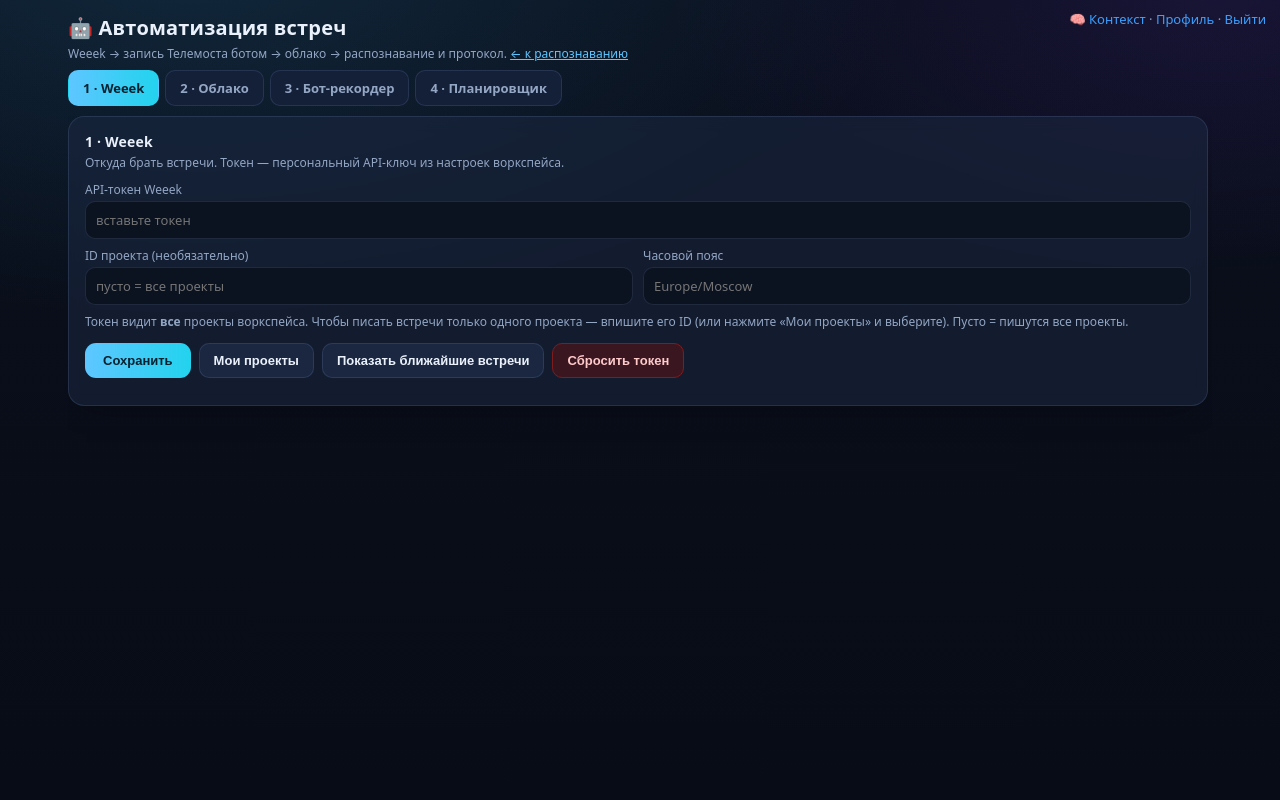
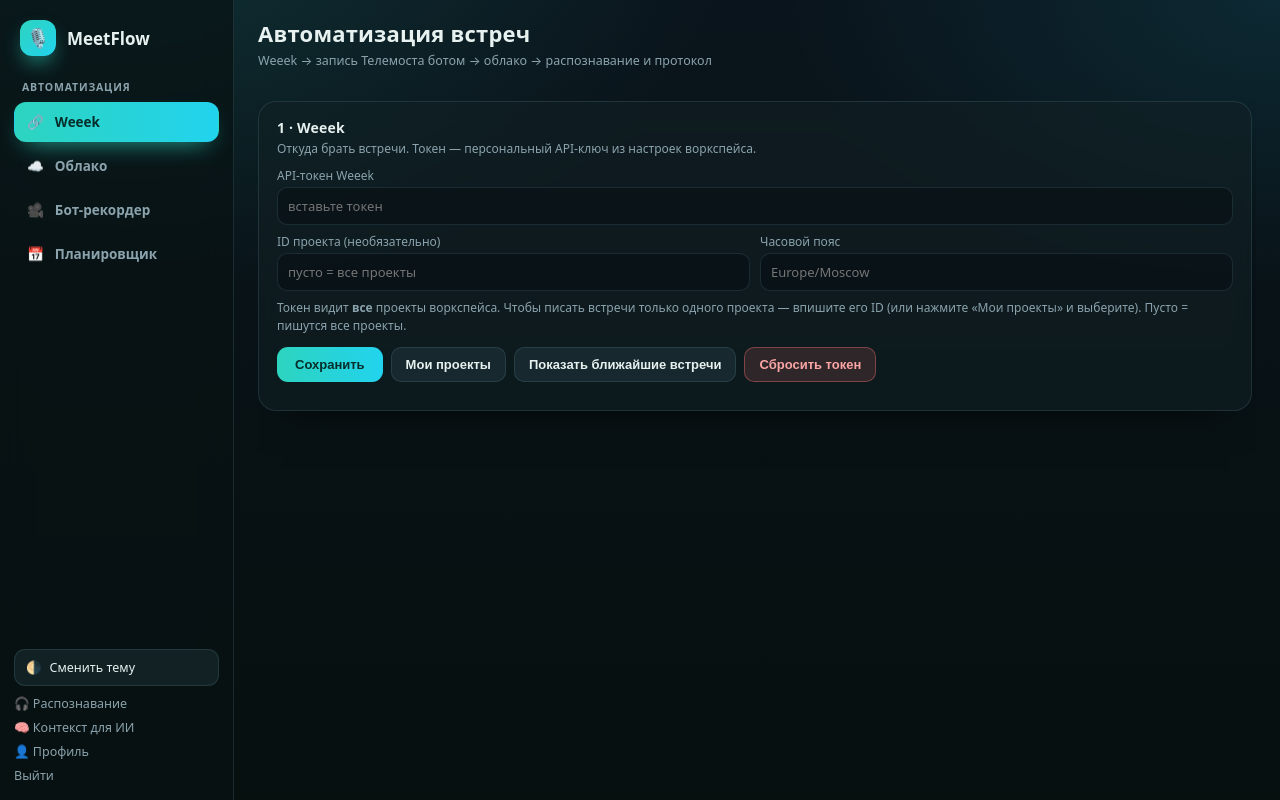
Before and after one commit to sglazunov/voise-bot, a Python web app: template app/templates/automation.html in a window 1280 px wide. Run offline with Jinja, Linux system fonts and the light colour scheme; the template is opened without the code that fills it, so the values that code supplies are empty.

Commit message:
redesign(automation): MeetFlow dashboard — sidebar, KPI tiles, teal-glass, light/dark
Redesigned the automation dashboard to match the requested v0 reference, keeping
ALL functions (every id/handler/tab panel is unchanged):
- app shell = left sidebar (MeetFlow brand, vertical nav from the existing tabs,
  theme toggle, footer links) + content area; the 4 settings tabs and all their
  wired controls are intact.
- teal "dark glass" palette (glassmorphism cards, teal→cyan accents) with a full
  LIGHT theme via :root[data-theme=light] and a persisted toggle (localStorage).
- KPI tiles at the top (сегодня / готово / идёт запись / поток) populated live
  from the scheduler status; meeting badges restyled to the new palette.
- all form/settings classes re-themed via CSS variables (nothing lost).

Validated by serving the rendered template in a headless browser: sidebar, tab
switching, cards and both themes render correctly.

```diff
--- a/app/templates/automation.html
+++ b/app/templates/automation.html
@@ -5,111 +5,144 @@
   <meta name="viewport" content="width=device-width, initial-scale=1">
   <title>Автоматизация встреч</title>
   <style>
-    :root{--bg:#0a0f1c;--card:rgba(28,40,66,.55);--card2:#0f1830;--accent:#5ec6ff;--accent2:#22d3ee;
-          --txt:#eaf1fb;--muted:#93a6c4;--line:rgba(120,150,200,.18);--ok:#16a34a;--err:#dc2626;--warn:#d97706;}
+    :root{--accent:#2dd4bf;--accent2:#22d3ee;--accent-ink:#052e2b;
+          --bg1:#06100f;--bg2:#0a141c;--txt:#e6f1f0;--muted:#8ba3ad;
+          --card:rgba(19,34,38,.55);--card2:rgba(11,20,26,.6);--line:rgba(120,180,190,.16);
+          --side:rgba(9,18,20,.72);--glow1:rgba(45,212,191,.15);--glow2:rgba(34,211,238,.11);
+          --ok:#34d399;--bad:#f87171;--warn:#fbbf24;--shadow:0 18px 42px -24px rgba(0,0,0,.85);--inbg:rgba(8,16,20,.65);}
+    :root[data-theme="light"]{--txt:#0c2a2a;--muted:#557079;--bg1:#eaf3f2;--bg2:#e2edf0;
+          --card:rgba(255,255,255,.78);--card2:rgba(255,255,255,.62);--line:rgba(18,80,90,.15);
+          --side:rgba(255,255,255,.82);--glow1:rgba(45,212,191,.2);--glow2:rgba(34,211,238,.16);
+          --accent-ink:#053330;--shadow:0 18px 40px -26px rgba(20,60,70,.35);--inbg:rgba(255,255,255,.7);}
     *{box-sizing:border-box}
-    body{margin:0;color:var(--txt);font-family:system-ui,-apple-system,Segoe UI,Roboto,sans-serif;
-         height:100vh;overflow:hidden;
-         background:radial-gradient(1200px 600px at 15% -5%,rgba(56,189,248,.14),transparent 60%),
-                    radial-gradient(1000px 500px at 95% 0%,rgba(124,58,237,.12),transparent 55%),
-                    linear-gradient(180deg,#0a0f1c,#080c16)}
-    /* Full-height layout: header + tabs fixed, only the active panel scrolls. */
-    .wrap{max-width:1180px;margin:0 auto;padding:12px 18px 14px;height:100vh;
-          display:flex;flex-direction:column;min-height:0}
-    a{color:var(--accent)}
-    h1{font-size:20px;margin:2px 0;letter-spacing:.2px}
-    .sub{color:var(--muted);font-size:12px;margin:2px 0 8px}
-    /* Tabs */
-    .tabbar{display:flex;gap:6px;flex-wrap:wrap;margin-bottom:10px;flex:0 0 auto}
-    .tabbtn{background:#141f38;color:var(--muted);border:1px solid var(--line);border-radius:10px;
-            padding:8px 14px;font-size:13px;font-weight:600;cursor:pointer;font-family:inherit}
-    .tabbtn:hover{color:var(--txt)}
-    .tabbtn.active{background:linear-gradient(90deg,var(--accent),var(--accent2));color:#04212f;border-color:transparent}
-    .tabpanels{flex:1 1 auto;min-height:0;overflow:auto;padding-right:4px}
-    .tabpanel{display:none}
-    .tabpanel.active{display:block}
-    .card{background:var(--card);border:1px solid var(--line);border-radius:16px;padding:15px 16px;
-          margin:0 0 16px;-webkit-backdrop-filter:blur(8px);backdrop-filter:blur(8px);
-          box-shadow:0 10px 30px -18px rgba(0,0,0,.7)}
+    body{margin:0;color:var(--txt);font-family:system-ui,-apple-system,Segoe UI,Roboto,sans-serif;height:100vh;overflow:hidden;
+      background:radial-gradient(1000px 600px at 10% -8%,var(--glow1),transparent 60%),
+                radial-gradient(900px 520px at 100% 0%,var(--glow2),transparent 55%),
+                linear-gradient(180deg,var(--bg2),var(--bg1))}
+    a{color:var(--accent);text-decoration:none}
+    /* App shell */
+    .app{display:flex;height:100vh}
+    .sidebar{width:234px;flex:0 0 auto;background:var(--side);border-right:1px solid var(--line);
+      backdrop-filter:blur(14px);-webkit-backdrop-filter:blur(14px);display:flex;flex-direction:column;padding:16px 14px;gap:4px}
+    .brand{display:flex;align-items:center;gap:11px;font-weight:800;font-size:17px;padding:4px 6px 12px}
+    .brand .logo{width:36px;height:36px;display:grid;place-items:center;border-radius:12px;font-size:19px;
+      background:linear-gradient(135deg,var(--accent),var(--accent2));box-shadow:0 10px 22px -8px var(--accent)}
+    .navlabel{font-size:10.5px;text-transform:uppercase;letter-spacing:.08em;color:var(--muted);margin:8px 8px 4px;font-weight:700}
+    .tabbar{display:flex;flex-direction:column;gap:4px}
+    .tabbtn{display:flex;align-items:center;gap:11px;width:100%;text-align:left;background:transparent;color:var(--muted);
+      border:1px solid transparent;border-radius:12px;padding:10px 12px;font-size:13.5px;font-weight:600;cursor:pointer;font-family:inherit}
+    .tabbtn:hover{color:var(--txt);background:rgba(120,180,190,.08)}
+    .tabbtn.active{background:linear-gradient(90deg,var(--accent),var(--accent2));color:var(--accent-ink);box-shadow:0 10px 24px -12px var(--accent)}
+    .side-foot{margin-top:auto;display:flex;flex-direction:column;gap:7px;font-size:12.5px;padding-top:12px}
+    .side-foot a{color:var(--muted)}.side-foot a:hover{color:var(--txt)}
+    .themebtn{display:flex;align-items:center;gap:8px;background:rgba(120,180,190,.1);border:1px solid var(--line);
+      color:var(--txt);border-radius:11px;padding:9px 11px;cursor:pointer;font:inherit;font-size:12.5px;margin-bottom:2px}
+    /* Content */
+    .content{flex:1 1 auto;min-width:0;height:100vh;overflow:hidden;display:flex;flex-direction:column;padding:18px 24px 0}
+    .topbar{display:flex;justify-content:space-between;align-items:flex-start;gap:14px;flex:0 0 auto}
+    h1{font-size:22px;margin:0;letter-spacing:.2px}
+    .sub{color:var(--muted);font-size:12.5px;margin:4px 0 0}
+    .kpis{display:grid;grid-template-columns:repeat(4,1fr);gap:12px;margin:16px 0 2px;flex:0 0 auto}
+    .kpi{background:var(--card);border:1px solid var(--line);border-radius:16px;padding:13px 16px;position:relative;overflow:hidden;
+      backdrop-filter:blur(8px);-webkit-backdrop-filter:blur(8px);box-shadow:var(--shadow)}
+    .kpi .ic{position:absolute;right:11px;top:11px;width:32px;height:32px;display:grid;place-items:center;border-radius:10px;background:rgba(45,212,191,.14);font-size:15px}
+    .kpi .n{font-size:24px;font-weight:800}
+    .kpi .n b{background:linear-gradient(90deg,var(--accent),var(--accent2));-webkit-background-clip:text;background-clip:text;color:transparent}
+    .kpi .l{font-size:11px;color:var(--muted);margin-top:3px;text-transform:uppercase;letter-spacing:.03em}
+    @media(max-width:900px){.kpis{grid-template-columns:1fr 1fr}}
+    .tabpanels{flex:1 1 auto;min-height:0;overflow:auto;padding-right:4px;margin-top:14px}
+    .tabpanel{display:none}.tabpanel.active{display:block}
+    .card{background:var(--card);border:1px solid var(--line);border-radius:18px;padding:16px 18px;margin:0 0 16px;
+      backdrop-filter:blur(8px);-webkit-backdrop-filter:blur(8px);box-shadow:var(--shadow)}
     .card h2{font-size:14px;margin:0 0 3px;font-weight:700;letter-spacing:.2px}
     .card .desc{color:var(--muted);font-size:12px;margin:0 0 10px}
     label{display:block;font-size:12px;color:var(--muted);margin:8px 0 3px}
-    input[type=text],input[type=password],input[type=number],select{
-      width:100%;padding:9px 10px;border-radius:10px;border:1px solid var(--line);
-      background:#0b1220;color:var(--txt);font-size:13px;font-family:inherit}
+    input[type=text],input[type=password],input[type=number],input[type=time],select{
+      width:100%;padding:9px 10px;border-radius:10px;border:1px solid var(--line);background:var(--inbg);color:var(--txt);font-size:13px;font-family:inherit}
     .grid2{display:grid;grid-template-columns:1fr 1fr;gap:10px}
     .grid3{display:grid;grid-template-columns:1fr 1fr 1fr;gap:10px}
     @media(max-width:640px){.grid2,.grid3{grid-template-columns:1fr}}
     .row{display:flex;gap:8px;flex-wrap:wrap;align-items:center;margin-top:12px}
     .chk{display:flex;align-items:center;gap:8px;font-size:13px;color:var(--txt);margin-top:9px}
     .subfield{margin:5px 0 4px 26px;display:flex;flex-direction:column;gap:3px;max-width:360px}
-    .subfield input{max-width:360px}
-    .subfield .note{margin-top:0}
-    .subfield label{margin:0 0 1px}
-    .filterbox{border:1px dashed var(--line);border-radius:12px;padding:8px 12px;background:rgba(15,24,48,.4)}
+    .subfield input{max-width:360px}.subfield .note{margin-top:0}.subfield label{margin:0 0 1px}
+    .filterbox{border:1px dashed var(--line);border-radius:12px;padding:8px 12px;background:var(--card2)}
     .filterbox>summary{cursor:pointer;font-size:13px;color:var(--txt);user-select:none;font-weight:600}
     .daysrow{display:flex;gap:4px;flex-wrap:wrap}
     .daysrow label{display:inline-flex;align-items:center;gap:3px;margin:0;font-size:12px;color:var(--txt);
-                   background:#0b1220;border:1px solid var(--line);border-radius:8px;padding:4px 7px;cursor:pointer}
+      background:var(--inbg);border:1px solid var(--line);border-radius:8px;padding:4px 7px;cursor:pointer}
     .daysrow input{width:auto;margin:0}
-    button.go{background:linear-gradient(90deg,var(--accent),var(--accent2));color:#04212f;border:0;
+    button.go{background:linear-gradient(90deg,var(--accent),var(--accent2));color:var(--accent-ink);border:0;
       font-weight:700;padding:10px 18px;border-radius:11px;cursor:pointer;font-size:13px}
-    button.ghost{background:#1b2740;color:var(--txt);border:1px solid var(--line);font-weight:600;
+    button.ghost{background:rgba(120,180,190,.1);color:var(--txt);border:1px solid var(--line);font-weight:600;
       padding:9px 14px;border-radius:10px;cursor:pointer;font-size:13px}
-    button.danger{background:#3a1620;color:#fecaca;border:1px solid #7f1d1d}
+    button.danger{background:rgba(248,113,113,.14);color:#fca5a5;border:1px solid rgba(248,113,113,.4)}
     button:disabled{opacity:.5;cursor:not-allowed}
     .note{font-size:12px;color:var(--muted);margin-top:8px;line-height:1.5}
-    .ok{color:#4ade80}.bad{color:#fca5a5}.warn{color:#fbbf24}
-    .spinner{display:inline-block;width:13px;height:13px;border:2px solid rgba(255,255,255,.18);
-             border-top-color:#38bdf8;border-radius:50%;animation:spin .7s linear infinite;
-             margin-right:6px;vertical-align:middle}
+    .ok{color:var(--ok)}.bad{color:#fca5a5}.warn{color:var(--warn)}
+    .spinner{display:inline-block;width:13px;height:13px;border:2px solid rgba(120,180,190,.25);
+      border-top-color:var(--accent);border-radius:50%;animation:spin .7s linear infinite;margin-right:6px;vertical-align:middle}
     @keyframes spin{to{transform:rotate(360deg)}}
-    .dlbar{height:6px;background:rgba(255,255,255,.1);border-radius:6px;overflow:hidden;margin-top:5px}
-    .dlbar>i{display:block;height:100%;width:0;background:linear-gradient(90deg,#38bdf8,#22d3ee);
-             border-radius:6px;transition:width .3s}
-    .badge{font-size:11px;padding:3px 9px;border-radius:999px;font-weight:600;background:#334155}
-    .b-scheduled{background:#334155}.b-recording{background:#0369a1}.b-uploading{background:#7c3aed}
-    .b-transcribing{background:#6d28d9}.b-analyzing{background:#0e7490}.b-done{background:#15803d}.b-error{background:#7f1d1d}
-    .b-missed{background:#6b7280}.b-no_time{background:#a16207}.b-skipped{background:#4b5563}
+    .dlbar{height:6px;background:rgba(120,140,150,.2);border-radius:6px;overflow:hidden;margin-top:5px}
+    .dlbar>i{display:block;height:100%;width:0;background:linear-gradient(90deg,var(--accent),var(--accent2));border-radius:6px;transition:width .3s}
+    .badge{font-size:11px;padding:4px 10px;border-radius:999px;font-weight:700;background:rgba(120,140,150,.18);color:var(--muted)}
+    .b-scheduled{background:rgba(120,140,150,.18);color:var(--muted)}
+    .b-recording{background:rgba(34,211,238,.16);color:#67e8f9}.b-uploading{background:rgba(45,212,191,.14);color:var(--accent)}
+    .b-transcribing{background:rgba(45,212,191,.14);color:var(--accent)}.b-analyzing{background:rgba(45,212,191,.14);color:var(--accent)}
+    .b-done{background:rgba(52,211,153,.16);color:#5eead4}.b-error{background:rgba(248,113,113,.16);color:#fca5a5}
+    .b-missed{background:rgba(148,163,184,.16);color:#94a3b8}.b-no_time{background:rgba(251,191,36,.16);color:var(--warn)}.b-skipped{background:rgba(120,140,150,.18);color:var(--muted)}
     .mlist{margin-top:12px}
-    .mhead{margin-top:16px;margin-bottom:2px;font-size:12px;font-weight:700;letter-spacing:.02em;
-           color:var(--muted);text-transform:uppercase}
+    .mhead{margin-top:16px;margin-bottom:2px;font-size:12px;font-weight:700;letter-spacing:.02em;color:var(--muted);text-transform:uppercase}
     .mempty{font-size:12px;color:var(--muted);padding:8px 2px}
     details.allmeet{margin-top:16px}
-    details.allmeet>summary{cursor:pointer;font-size:12px;font-weight:700;letter-spacing:.02em;
-           color:var(--muted);text-transform:uppercase;list-style:revert;padding:2px 0}
-    .rf-on{color:#4ade80}.rf-off{color:#f87171}
-    .mrow{display:flex;justify-content:space-between;align-items:center;gap:10px;padding:10px 12px;
-          border:1px solid var(--line);border-radius:10px;background:var(--card2);margin-bottom:8px}
-    .mrow .t{font-size:13px}.mrow .s{font-size:11px;color:var(--muted)}
-    .toast{position:fixed;right:16px;bottom:16px;background:#0f1830;border:1px solid var(--line);
-           border-radius:10px;padding:12px 14px;font-size:13px;max-width:340px;opacity:0;transform:translateY(8px);
-           transition:.25s;pointer-events:none}
+    details.allmeet>summary{cursor:pointer;font-size:12px;font-weight:700;letter-spacing:.02em;color:var(--muted);text-transform:uppercase;list-style:revert;padding:2px 0}
+    .rf-on{color:var(--ok)}.rf-off{color:#f87171}
+    .mrow{display:flex;justify-content:space-between;align-items:center;gap:12px;padding:12px 15px;
+      border:1px solid var(--line);border-radius:14px;background:var(--card);margin-bottom:9px;
+      backdrop-filter:blur(6px);-webkit-backdrop-filter:blur(6px)}
+    .mrow .t{font-size:13.5px;font-weight:600}.mrow .s{font-size:11.5px;color:var(--muted);margin-top:3px}
+    .toast{position:fixed;right:16px;bottom:16px;background:var(--card);border:1px solid var(--line);
+      backdrop-filter:blur(10px);-webkit-backdrop-filter:blur(10px);
+      border-radius:12px;padding:12px 14px;font-size:13px;max-width:340px;opacity:0;transform:translateY(8px);transition:.25s;pointer-events:none}
     .toast.show{opacity:1;transform:none}
-    pre.logs{white-space:pre-wrap;background:#0b1220;border:1px solid var(--line);border-radius:10px;
+    pre.logs{white-space:pre-wrap;background:var(--inbg);border:1px solid var(--line);border-radius:10px;
       padding:10px;font-size:11px;color:var(--muted);max-height:180px;overflow:auto;margin-top:10px}
     .statusline{font-size:12px;margin-top:8px}
     .hide{display:none}
+    @media(max-width:760px){
+      body{overflow:auto}.app{flex-direction:column;height:auto}
+      .sidebar{width:auto;flex-direction:row;flex-wrap:wrap;align-items:center;border-right:0;border-bottom:1px solid var(--line)}
+      .brand{padding:4px 8px}.navlabel{display:none}.tabbar{flex-direction:row;flex-wrap:wrap}
+      .side-foot{margin:0 0 0 auto;flex-direction:row;flex-wrap:wrap;align-items:center;padding-top:0}
+      .content{height:auto;overflow:visible}.kpis{grid-template-columns:1fr 1fr}
+    }
   </style>
 </head>
 <body>
-<div style="position:fixed;top:10px;right:14px;z-index:50;font:13px system-ui;color:#8aa0bd">
-  <a href="/context" style="color:#3aa0ff;text-decoration:none">🧠 Контекст</a> ·
-  <a href="/profile" style="color:#3aa0ff;text-decoration:none">Профиль</a> ·
-  <a href="#" onclick="fetch('/api/auth/logout',{method:'POST'}).then(()=>location='/login');return false"
-     style="color:#3aa0ff;text-decoration:none">Выйти</a>
+<div class="app">
+  <aside class="sidebar">
+    <div class="brand"><span class="logo">🎙️</span> MeetFlow</div>
+    <div class="navlabel">Автоматизация</div>
+    <div class="tabbar">
+      <button class="tabbtn active" onclick="showTab('weeek',this)"><span>🔗</span> Weeek</button>
+      <button class="tabbtn" onclick="showTab('cloud',this)"><span>☁️</span> Облако</button>
+      <button class="tabbtn" onclick="showTab('recorder',this)"><span>🎥</span> Бот-рекордер</button>
+      <button class="tabbtn" onclick="showTab('scheduler',this)"><span>📅</span> Планировщик</button>
     </div>
-<div class="wrap">
-  <h1>🤖 Автоматизация встреч</h1>
-  <div class="sub">Weeek → запись Телемоста ботом → облако → распознавание и протокол.
-    <a href="/">← к распознаванию</a></div>
-
-  <div class="tabbar">
-    <button class="tabbtn active" onclick="showTab('weeek',this)">1 · Weeek</button>
-    <button class="tabbtn" onclick="showTab('cloud',this)">2 · Облако</button>
-    <button class="tabbtn" onclick="showTab('recorder',this)">3 · Бот-рекордер</button>
-    <button class="tabbtn" onclick="showTab('scheduler',this)">4 · Планировщик</button>
+    <div class="side-foot">
+      <button class="themebtn" onclick="toggleTheme()"><span>🌗</span> Сменить тему</button>
+      <a href="/">🎧 Распознавание</a>
+      <a href="/context">🧠 Контекст для ИИ</a>
+      <a href="/profile">👤 Профиль</a>
+      <a href="#" onclick="fetch('/api/auth/logout',{method:'POST'}).then(()=>location='/login');return false">Выйти</a>
     </div>
+  </aside>
+  <main class="content">
+    <div class="topbar">
+      <div><h1>Автоматизация встреч</h1>
+        <div class="sub">Weeek → запись Телемоста ботом → облако → распознавание и протокол</div></div>
+    </div>
+    <div class="kpis" id="kpis"></div>
     <div class="tabpanels">
   <!-- ============ WEEEK ============ -->
   <div class="card tabpanel active" id="tab-weeek">
@@ -361,6 +394,7 @@
     </details>
   </div>
   </div><!-- /.tabpanels -->
+  </main>
 </div>
 
 <div id="toast" class="toast"></div>
@@ -368,6 +402,13 @@
 <script>
 const $=id=>document.getElementById(id);
 let SETTINGS={};
+
+/* ---- theme (light/dark) ---- */
+(function(){ try{ const t=localStorage.getItem('vtx-theme'); if(t) document.documentElement.dataset.theme=t; }catch{} })();
+function toggleTheme(){
+  const r=document.documentElement, cur=r.dataset.theme==='light'?'':'light';
+  r.dataset.theme=cur; try{ localStorage.setItem('vtx-theme',cur); }catch{}
+}
 
 function showTab(name, btn){
   document.querySelectorAll('.tabpanel').forEach(p=>p.classList.toggle('active', p.id==='tab-'+name));
@@ -685,11 +726,25 @@ async function refreshStatus(){
     $("stopBtn").disabled=!s.recording;
     const all=s.meetings||[];
     const today=all.filter(m=>isToday(m.start));
+    renderKpis(s, all, today);
     $("today_meetings").innerHTML=today.length?today.map(meetingRow).join("")
       :`<div class="mempty">На сегодня встреч нет.</div>`;
     $("sched_meetings").innerHTML=all.length?all.map(meetingRow).join("")
       :`<div class="mempty">Встреч пока нет.</div>`;
   }catch(e){ $("sched_status").textContent=e.message; }
+}
+/* KPI tiles at the top of the dashboard, from the scheduler status. */
+function renderKpis(s, all, today){
+  const box=$("kpis"); if(!box) return;
+  const done=all.filter(m=>m.state==='done').length;
+  const flow=s.running?"<span class='ok'>работает</span>":"<span class='bad'>стоит</span>";
+  const auto=s.enabled?"вкл":"выкл";
+  const tile=(ic,n,l)=>`<div class="kpi"><div class="ic">${ic}</div><div class="n">${n}</div><div class="l">${l}</div></div>`;
+  box.innerHTML=
+    tile("📅",`<b>${today.length}</b>`,"Встреч сегодня")+
+    tile("✅",`<b>${done}</b>`,"Готово сегодня")+
+    tile("🔴",`<b>${s.active||0}</b> / ${s.max_parallel||1}`,"Идёт запись")+
+    tile("⚡",flow,"Поток · автоматика "+auto);
 }
 async function manualRefresh(btn){
   if(btn) btn.disabled=true;
```
Lines whose indentation alone changed are shown as unchanged.
